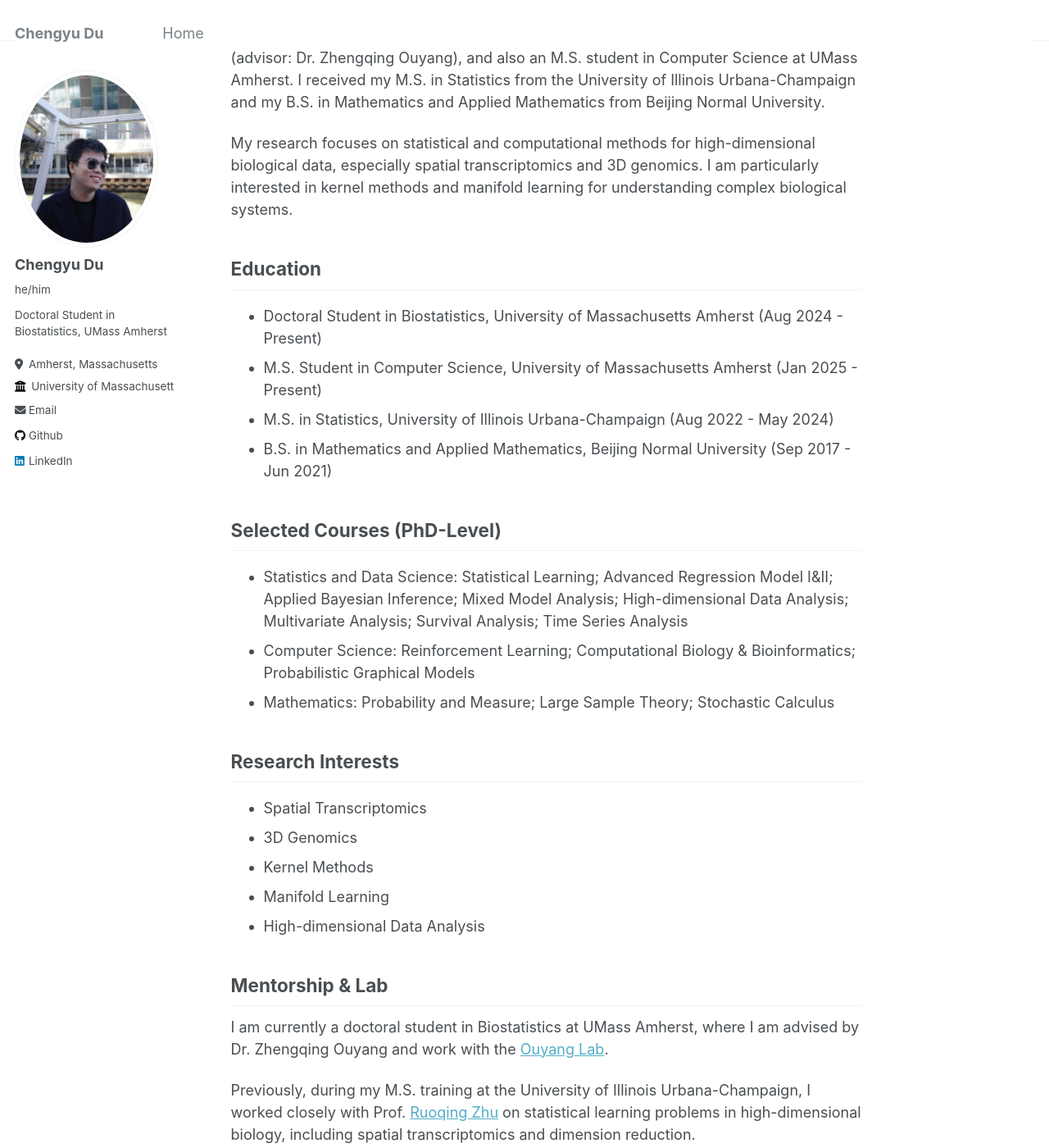
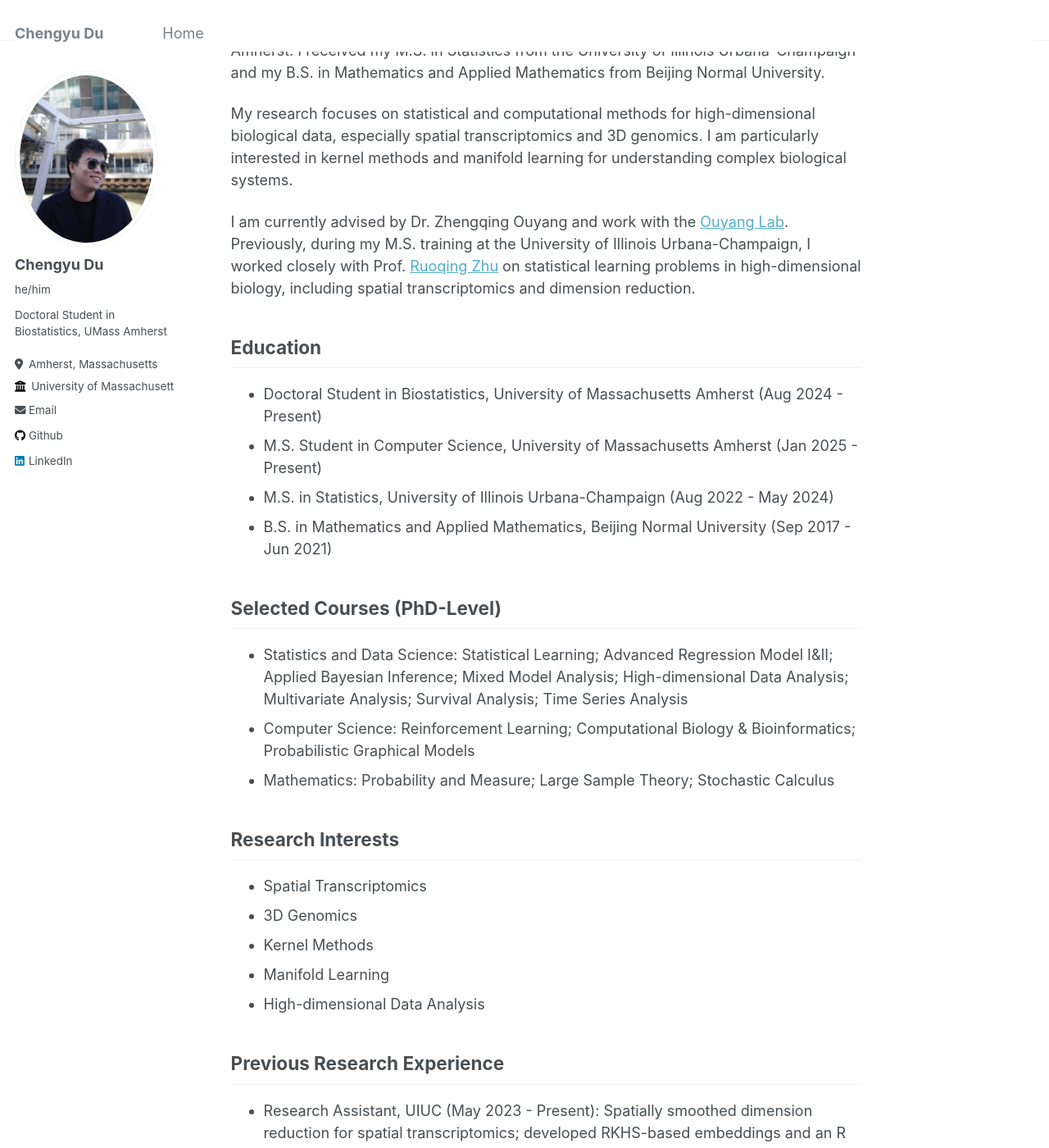
Before and after one commit to ChengyuRicardoDu/ChengyuRicardoDu.github.io, a Jekyll site: the page built from _pages/about.md, in a window 1280 px wide and 1400 px high, scrolled down 683 px. Shown: the whole window at 82% size. Built offline with Jekyll 4.4.1, drawn with Linux system fonts in a browser that asks for light colours.

Commit message:
Move mentorship narrative into profile section

```diff
--- a/_pages/about.md
+++ b/_pages/about.md
@@ -15,7 +15,6 @@ redirect_from:
 - [Education](#education)
 - [Selected Courses](#selected-courses-phd-level)
 - [Research Interests](#research-interests)
-- [Mentorship & Lab](#mentorship--lab)
 - [Previous Research Experience](#previous-research-experience)
 - [Teaching Experience](#teaching-experience)
 - [Publications / Preprints](#publications--preprints)
@@ -49,12 +50,6 @@ My research focuses on statistical and computational methods for high-dimensiona
 - Kernel Methods
 - Manifold Learning
 - High-dimensional Data Analysis
-
-## Mentorship & Lab
-
-I am currently a doctoral student in Biostatistics at UMass Amherst, where I am advised by Dr. Zhengqing Ouyang and work with the [Ouyang Lab](https://people.umass.edu/ouyanglab/).
-
-Previously, during my M.S. training at the University of Illinois Urbana-Champaign, I worked closely with Prof. [Ruoqing Zhu](https://sites.google.com/site/teazrq/) on statistical learning problems in high-dimensional biology, including spatial transcriptomics and dimension reduction.
 
 ## Previous Research Experience
 
```
Also changed, not shown: other parts of _pages/about.md (+2 -0 lines).
